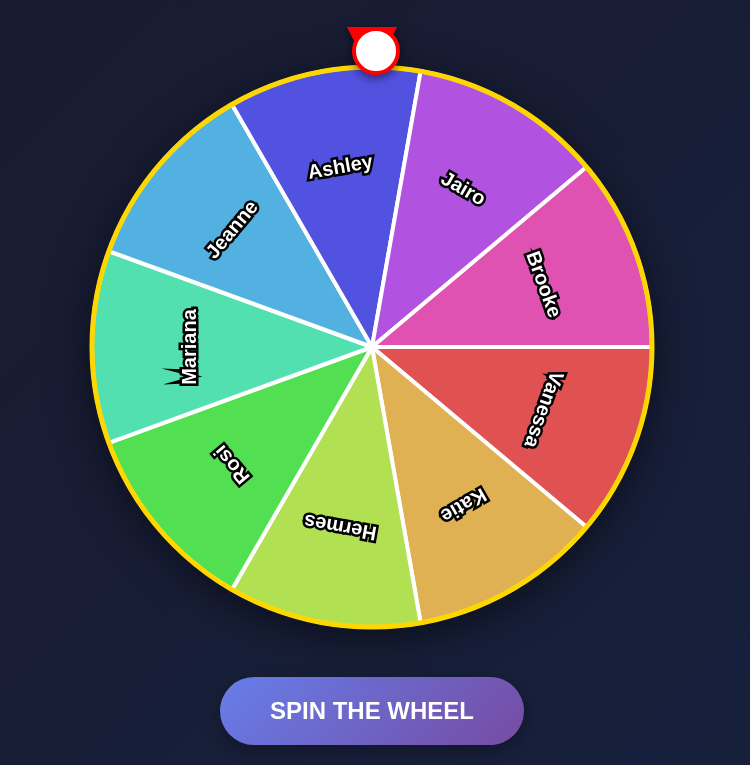
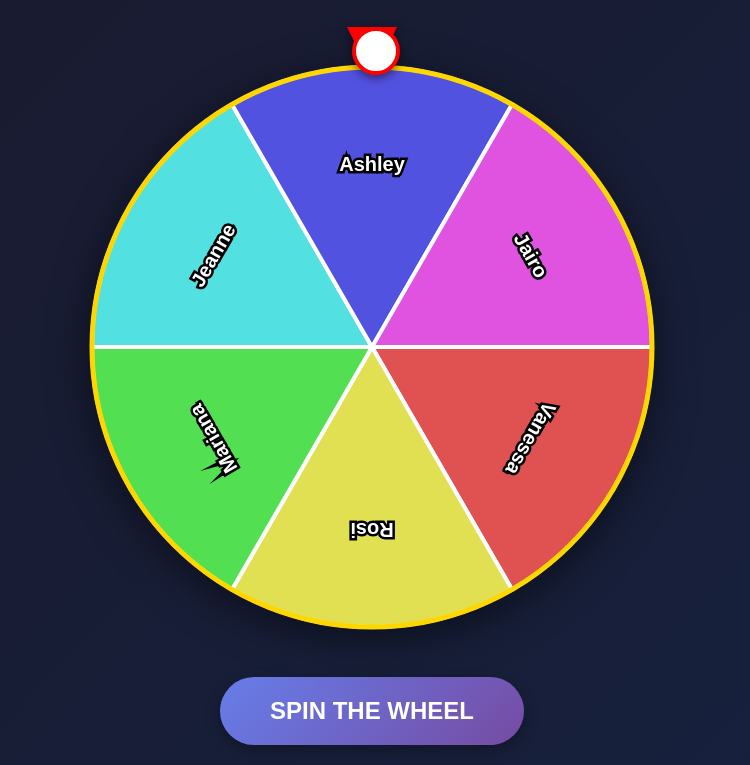
Before and after one commit to twhite1700/team-wheel, a plain HTML site: page index.html in a window 1280 px wide. Shown: the part 58-823 px from the top of the page, without its empty margins (268-1018 px from the left). Drawn offline with Linux system fonts and the light colour scheme.

Commit message:
Update index.html

```diff
--- a/index.html
+++ b/index.html
@@ -97,7 +97,7 @@
     <button id="spinBtn" onclick="spin()">SPIN THE WHEEL</button>
 
     <script>
-        const teamMembers = ["Vanessa", "Katie", "Hermes", "Rosi", "Mariana", "Jeanne", "Ashley", "Jairo", "Brooke"];
+        const teamMembers = ["Vanessa", "Rosi", "Mariana", "Jeanne", "Ashley", "Jairo"];
 
         const canvas = document.getElementById('wheelCanvas');
         const ctx = canvas.getContext('2d');
```
